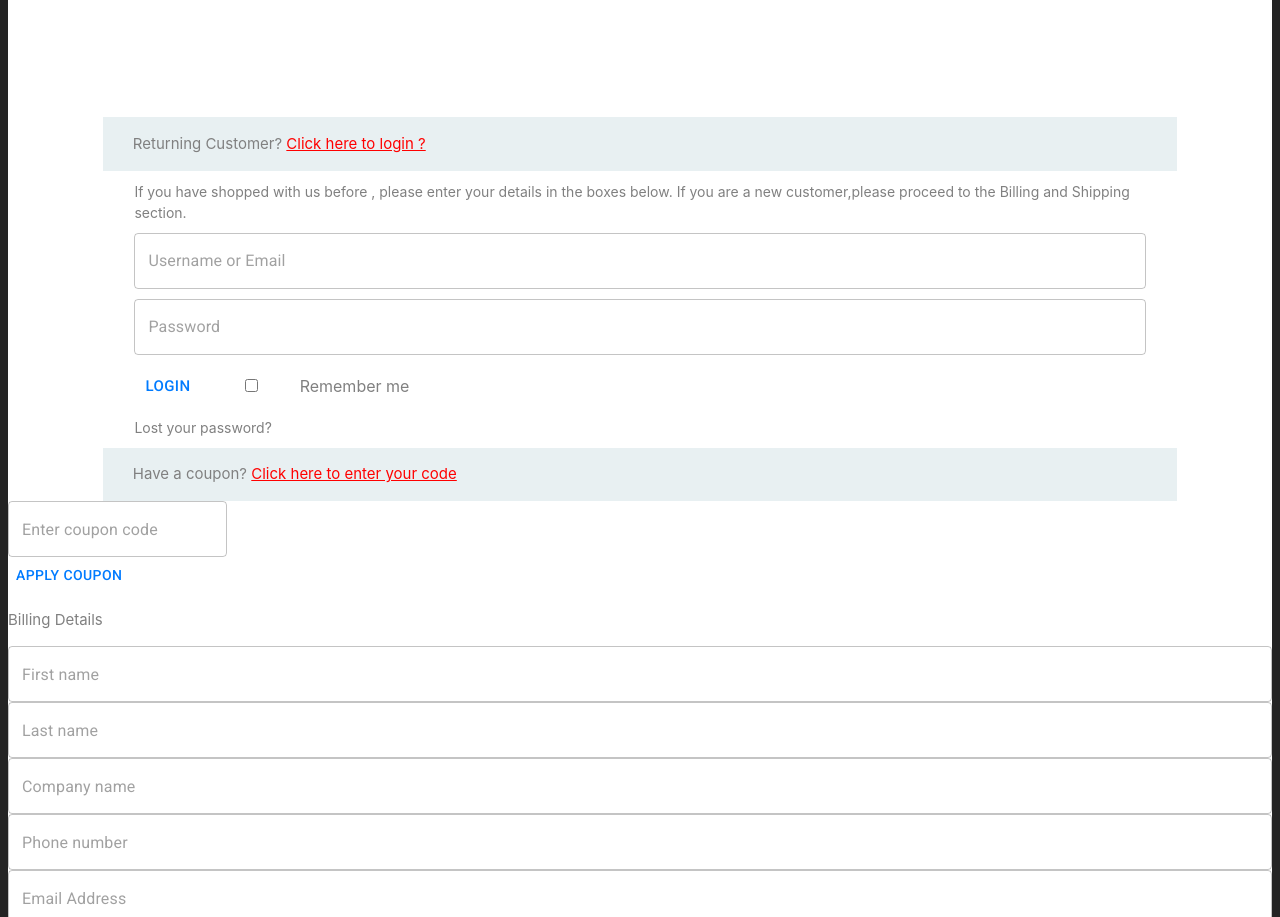
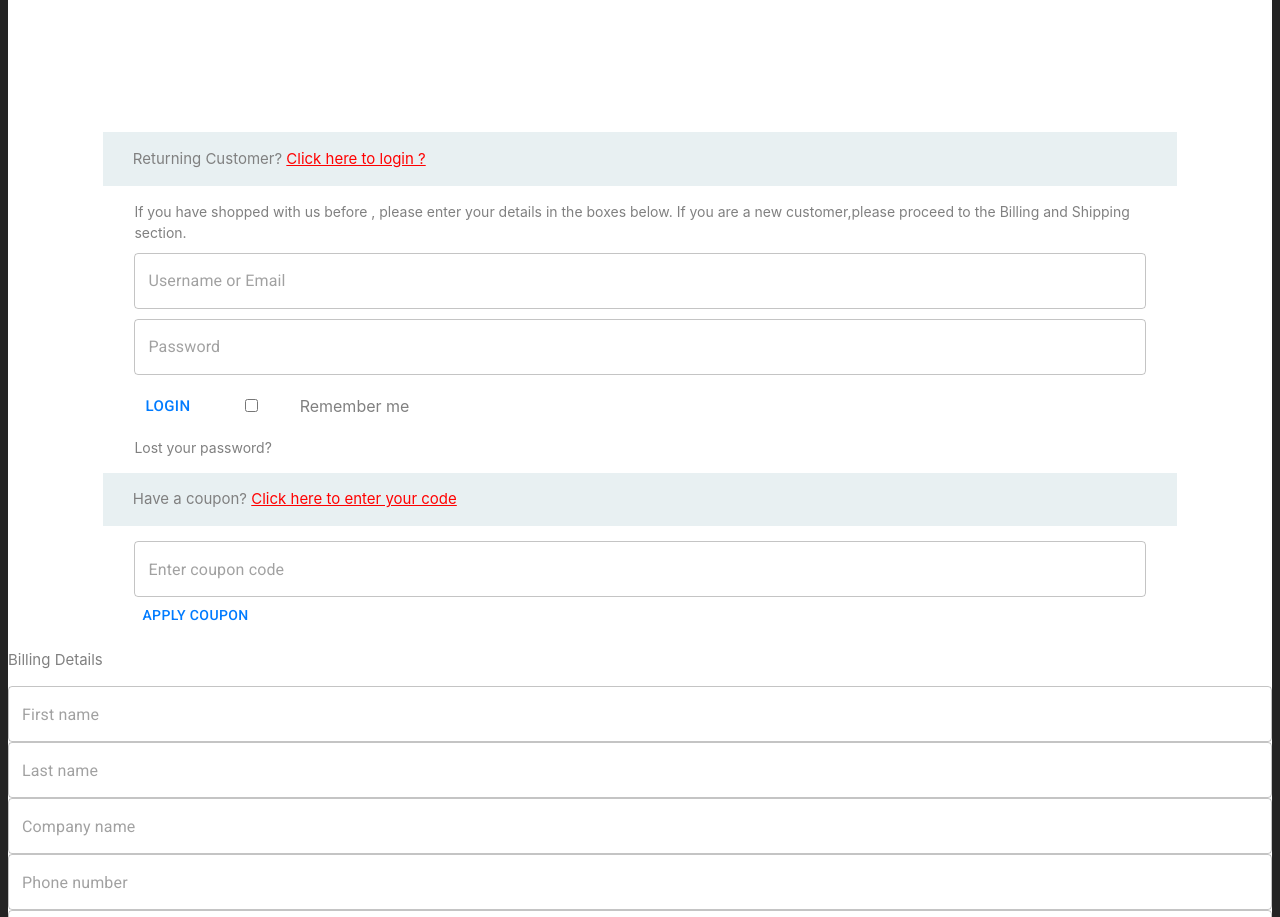
Before and after one commit to BridgetKas/ShoeStore, a React (Vite) app: page /shop in a window 1280 px wide. Shown: the part 3445-4362 px from the top of the page. Built offline with nearby package versions, Linux system fonts and the light colour scheme.

Commit message:
Added Checkout  Page

```diff
--- a/src/pages/checkout/checkout.jsx
+++ b/src/pages/checkout/checkout.jsx
@@ -30,8 +30,11 @@ function CheckoutComp() {
       <div className={styles.return}>
         <p>Have a coupon? <a className={styles.click}>Click here to enter your code</a></p>
       </div>
-      <Input placeholder="Enter coupon code"/>
-      <ButtonComp btnTitle="APPLY COUPON"/>
+      <div className={styles.couponContainer}>
+        <Input placeholder="Enter coupon code" fullWidth />
+        <ButtonComp btnTitle="APPLY COUPON" />
+      </div>
+
       <p>Billing Details</p>
 
       <div>
--- a/src/pages/checkout/checkout.module.css
+++ b/src/pages/checkout/checkout.module.css
@@ -5,7 +5,7 @@
 .return {
     background-color:#e8f0f2;
     width:85%;
-    margin:0 auto;
+    margin:15px auto;
     padding-left:30px;
     padding-top:0.5px;
     padding-bottom:0.5px;
@@ -44,3 +44,8 @@
 .checkbox {
     width:10%;
 }
+
+.couponContainer {
+    width:80%;
+    margin:0 auto;
+}
```
